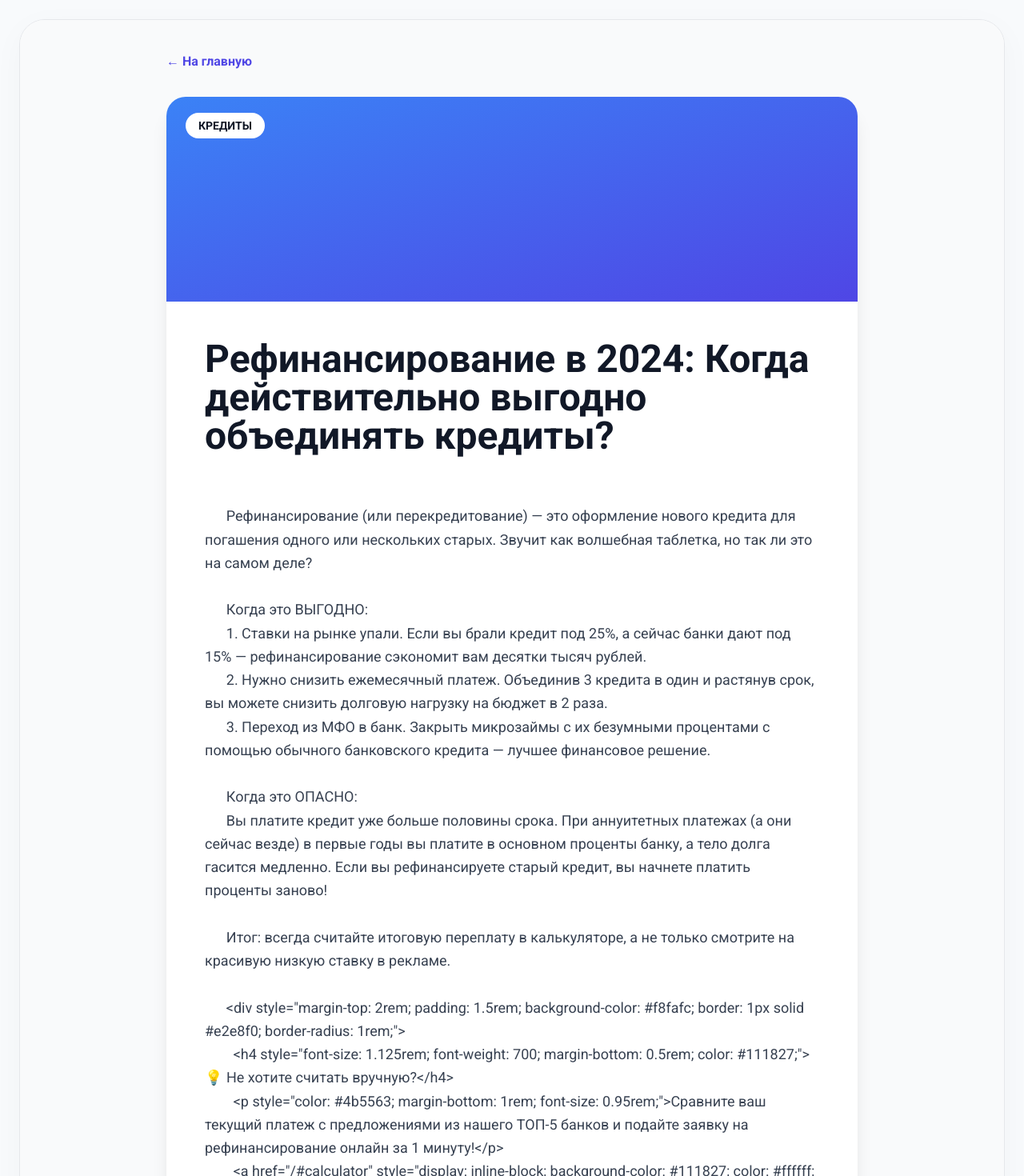
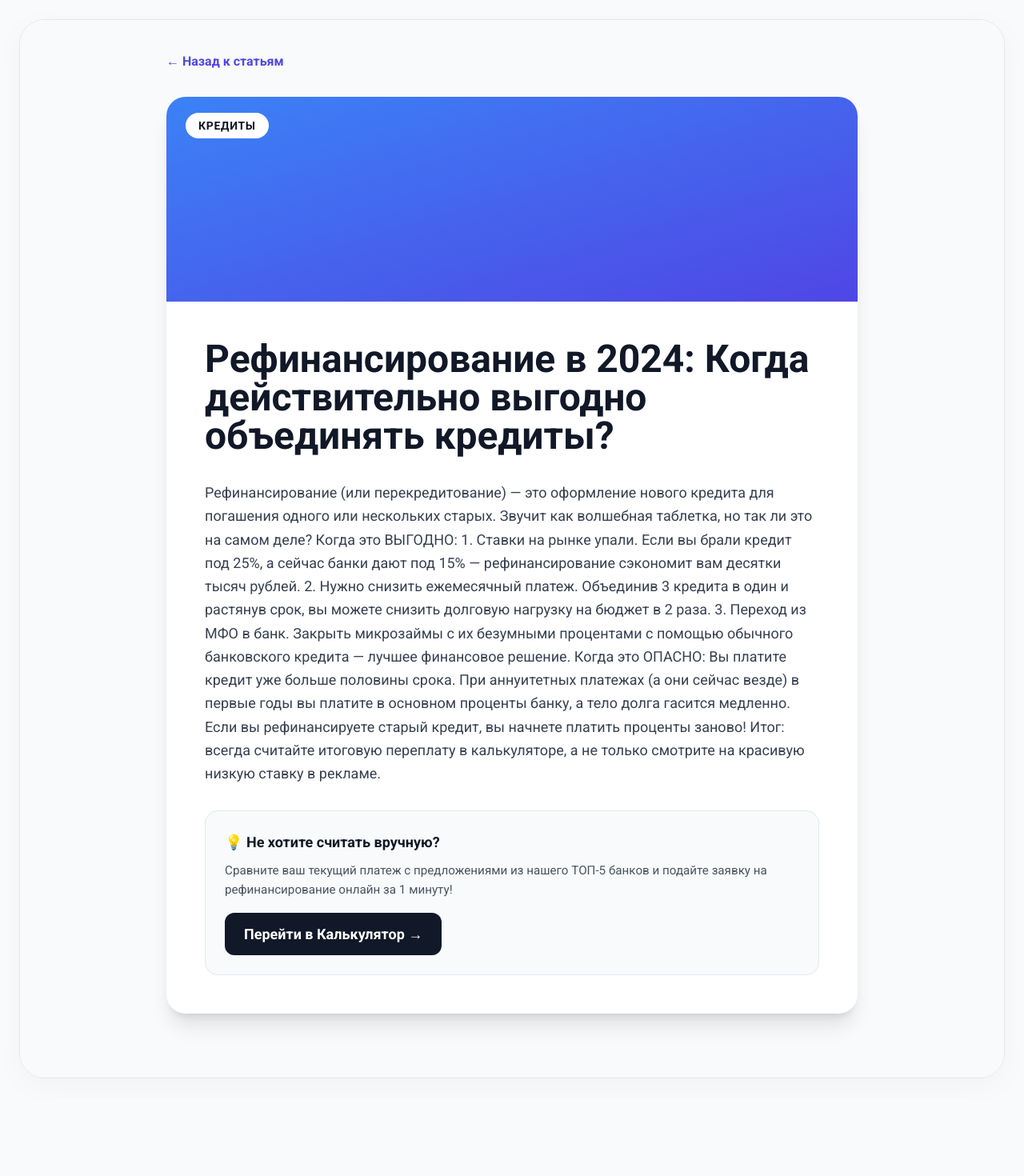
Before and after one commit to Gogih43/finprosto-1, a Next.js app: page /article/1 in a window 1280 px wide. Shown: the top 1470 px of the page at 80% size. After the commit the page ends 1372 px from the top, so only its background shows below. Built offline with nearby package versions, Linux system fonts and the light colour scheme.

Commit message:
fix html render in articles

```diff
--- a/app/article/[id]/page.tsx
+++ b/app/article/[id]/page.tsx
@@ -9,20 +9,24 @@ export default function ArticlePage({ params }: { params: { id: string } }) {
   return (
     <main className="min-h-screen bg-gray-50 pb-20 pt-10">
       <div className="container mx-auto px-4 max-w-4xl">
-        <Link href="/" className="text-indigo-600 hover:underline mb-8 inline-block font-semibold">
-          &larr; На главную
+        <Link href="/#articles" className="text-indigo-600 hover:underline mb-8 inline-block font-semibold">
+          &larr; Назад к статьям
         </Link>
         <article className="bg-white rounded-3xl shadow-xl overflow-hidden">
           <div className="h-64 w-full relative" style={{ background: article.imageGrad }}>
             <div className="absolute top-6 left-6">
-              <span className="bg-white text-gray-900 text-sm font-bold px-4 py-2 rounded-full uppercase">{article.category}</span>
+              <span className="bg-white text-gray-900 text-sm font-bold px-4 py-2 rounded-full uppercase tracking-wider">{article.category}</span>
             </div>
           </div>
           <div className="p-8 md:p-12">
-            <h1 className="text-3xl md:text-5xl font-black text-gray-900 mb-8">{article.title}</h1>
-            <div className="text-lg text-gray-700 leading-relaxed space-y-6 whitespace-pre-wrap">
-              {article.content}
-            </div>
+            <h1 className="text-3xl md:text-5xl font-black text-gray-900 mb-8 leading-tight">{article.title}</h1>
+
+            {/* 🛠 ВОТ ТУТ МАГИЯ, КОТОРАЯ ПРЕВРАЩАЕТ ТЕГИ В КРАСИВЫЕ КНОПКИ */}
+            <div
+              className="text-lg text-gray-700 leading-relaxed space-y-6"
+              dangerouslySetInnerHTML={{ __html: article.content }}
+            />
+
           </div>
         </article>
       </div>
```
